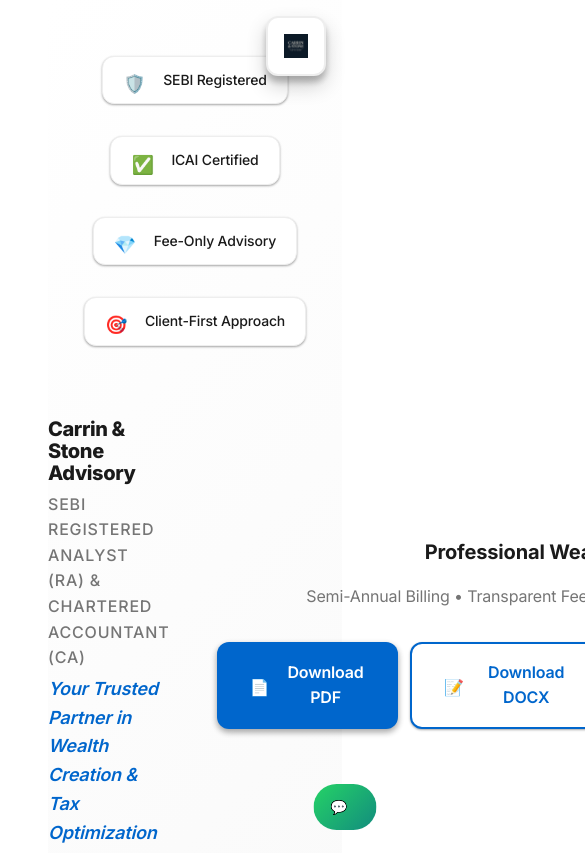
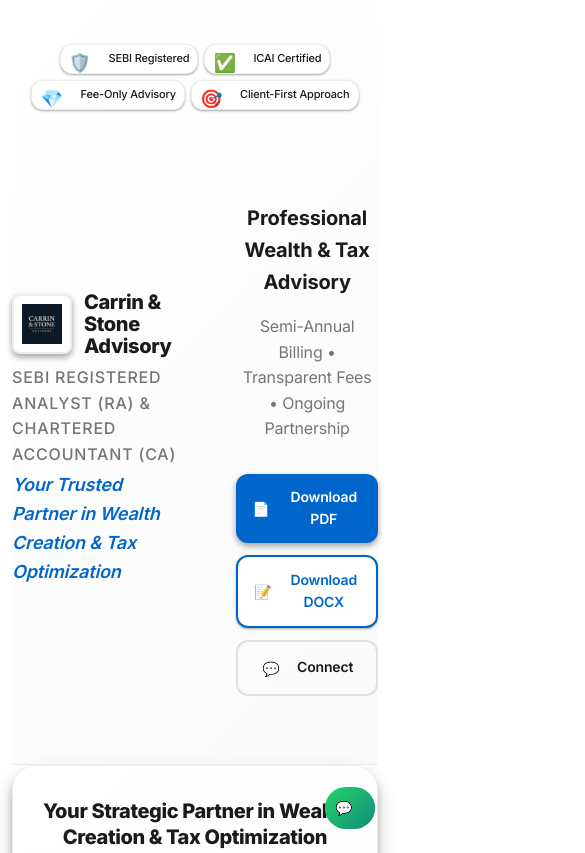
Before and after one commit to Carrin-and-Stone-Advisory/casa-presentation, a plain HTML site: page presentation.html in a window 390 px wide. Shown: the top 853 px of the page, 585 px wide, since content can reach past the window. Drawn offline with nearby package versions, Linux system fonts and the light colour scheme.

Commit message:
Add files via upload
fix-v2

```diff
--- a/presentation.html
+++ b/presentation.html
@@ -2,7 +2,7 @@
 <html lang="en">
 <head>
   <meta charset="utf-8" />
-  <meta name="viewport" content="width=device-width,initial-scale=1" />
+  <meta name="viewport" content="width=device-width, initial-scale=1, maximum-scale=1, user-scalable=no" />
   <title>Carrin & Stone Advisory — Wealth & Tax Advisory</title>
   <meta name="description" content="SEBI Registered Analyst & Chartered Accountant providing integrated wealth advisory and tax services for retail investors.">
 
@@ -295,20 +295,30 @@
       transform: translateY(-1px);
     }
 
-    .brand-logo {
-      width: 120px;
-      height: 120px;
+    .brand-logo-inline {
+      width: 72px;
+      height: 72px;
       object-fit: contain;
-      border-radius: var(--radius-lg);
+      border-radius: var(--radius-md);
       background: var(--white);
-      padding: 20px;
-      box-shadow: var(--shadow-3);
+      padding: 10px;
+      box-shadow: var(--shadow-2);
       border: 2px solid var(--gray-200);
       transition: all var(--transition-normal);
-      position: absolute;
-      top: 20px;
-      right: 20px;
-      z-index: 10;
+      margin-right: 16px;
+    }
+
+    .brand-title-row {
+      display: flex;
+      align-items: center;
+      margin-bottom: 8px;
+    }
+
+    .brand-title-row h1 {
+      margin: 0;
+      font-size: 28px;
+      font-weight: var(--font-weight-extrabold);
+      color: var(--primary);
     }
 
     .brand-logo:hover {
@@ -1038,29 +1048,264 @@
       }
     }
 
-    @media (max-width:480px){
-      .hero h2 {
+    /* Mobile Optimization */
+    @media (max-width: 768px) {
+      .container {
+        padding: 0 16px;
+      }
+
+      .header-section {
+        padding: 24px 0;
+      }
+
+      .trust-indicators {
+        flex-wrap: wrap;
+        gap: 8px;
+        justify-content: center;
+      }
+
+      .trust-indicator {
+        font-size: 12px;
+        padding: 6px 12px;
+      }
+
+      .brand-title-row {
+        flex-direction: row;
+        text-align: left;
+        gap: 16px;
+        align-items: center;
+        justify-content: flex-start;
+      }
+
+      .brand-title-row h1 {
+        font-size: 24px;
+        margin: 0;
+      }
+
+      .brand-logo-inline {
+        width: 60px;
+        height: 60px;
+        margin-right: 0;
+        margin-bottom: 0;
+        flex-shrink: 0;
+      }
+
+      .header-actions {
+        text-align: center;
+        margin-top: 20px;
+      }
+
+      .header-actions .btn {
+        padding: 12px 16px;
+        font-size: 14px;
+        flex: 1;
+        min-width: 120px;
+      }
+
+      .header-actions div {
+        display: flex;
+        flex-direction: column;
+        gap: 12px;
+        width: 100%;
+      }
+
+      .hero-section {
+        flex-direction: column;
+        text-align: center;
+        padding: 32px 0;
+        gap: 24px;
+      }
+
+      .hero-content {
+        width: 100%;
+        margin-bottom: 0;
+      }
+
+      .hero-title {
+        font-size: 24px;
+        line-height: 1.3;
+        margin-bottom: 16px;
+      }
+
+      .hero-description {
+        font-size: 16px;
+        line-height: 1.6;
+        margin-bottom: 20px;
+      }
+
+      .hero-features {
+        flex-direction: column;
+        gap: 12px;
+        margin-bottom: 24px;
+      }
+
+      .hero-feature {
+        justify-content: center;
+      }
+
+      .hero-actions {
+        flex-direction: column;
+        gap: 12px;
+        align-items: center;
+      }
+
+      .hero-visual {
+        width: 100%;
+        text-align: center;
+      }
+
+      .hero-card {
+        width: 100%;
+        max-width: 400px;
+        margin: 0 auto;
+      }
+
+      .main-grid {
+        grid-template-columns: 1fr;
+        gap: 24px;
+      }
+
+      .services-grid {
+        flex-direction: column;
+        gap: 24px;
+      }
+
+      .service-card {
+        min-width: auto;
+      }
+
+      .plan-row {
+        flex-direction: column;
+        gap: 20px;
+      }
+
+      .plan-card {
+        width: 100%;
+      }
+
+      .sidebar {
+        margin-top: 24px;
+      }
+
+      .chart-wrap {
+        height: 300px;
+      }
+
+      .whatsapp-float {
+        bottom: 20px;
+        right: 20px;
+        padding: 12px;
+      }
+
+      .whatsapp-text {
+        display: none;
+      }
+    }
+
+    @media (max-width: 480px) {
+      .container {
+        padding: 0 12px;
+      }
+
+      .header-section {
+        padding: 20px 0;
+      }
+
+      .brand-title-row {
+        flex-direction: row;
+        gap: 12px;
+        align-items: center;
+      }
+
+      .brand-title-row h1 {
         font-size: 20px;
-      }
-
-      .hero p {
+        margin: 0;
+      }
+
+      .brand-logo-inline {
+        width: 48px;
+        height: 48px;
+        padding: 8px;
+        margin-right: 0;
+        margin-bottom: 0;
+        flex-shrink: 0;
+      }
+
+      .hero-title {
+        font-size: 20px;
+      }
+
+      .hero-description {
         font-size: 14px;
       }
 
       .card {
         padding: 16px;
-      }
-
-      .plan {
+        margin-bottom: 16px;
+      }
+
+      .section-header {
+        font-size: 12px;
+        margin-bottom: 16px;
+      }
+
+      .service-title {
+        font-size: 18px;
+        flex-direction: column;
+        align-items: flex-start;
+        gap: 8px;
+      }
+
+      .plan-price {
+        font-size: 24px;
+      }
+
+      .plan-features {
         padding: 16px;
       }
 
-      .brand-logo {
-        width: 80px;
-        height: 80px;
-        top: 16px;
+      .btn {
+        padding: 10px 16px;
+        font-size: 14px;
+        width: 100%;
+        justify-content: center;
+      }
+
+      .header-actions div {
+        display: flex;
+        flex-direction: column;
+        gap: 10px;
+        width: 100%;
+      }
+
+      .header-actions .btn {
+        width: 100%;
+        padding: 12px 16px;
+        font-size: 14px;
+      }
+
+      .hero-actions {
+        width: 100%;
+      }
+
+      .hero-actions .btn {
+        width: 100%;
+        max-width: 280px;
+      }
+
+      .trust-indicators {
+        gap: 6px;
+      }
+
+      .trust-indicator {
+        font-size: 11px;
+        padding: 4px 8px;
+      }
+
+      .whatsapp-float {
+        bottom: 16px;
         right: 16px;
-        padding: 16px;
+        padding: 10px;
       }
     }
   </style>
@@ -1092,9 +1337,11 @@
       <!-- Header -->
       <div class="header">
       <div class="brand">
-          <img src="carrin_and_stone_advisory_logo.jpeg" alt="Carrin & Stone Advisory Logo" class="brand-logo" onerror="this.style.display='none'" loading="eager">
           <div class="brand-content">
+            <div class="brand-title-row">
+              <img src="carrin_and_stone_advisory_logo.jpeg" alt="Carrin & Stone Advisory Logo" class="brand-logo-inline" onerror="this.style.display='none'" loading="eager">
           <h1>Carrin & Stone Advisory</h1>
+            </div>
             <div class="tagline">SEBI Registered Analyst (RA) & Chartered Accountant (CA)</div>
             <div class="subtitle">Your Trusted Partner in Wealth Creation & Tax Optimization</div>
         </div>
```
Also changed, not shown: index.html (+42 -5 lines).
